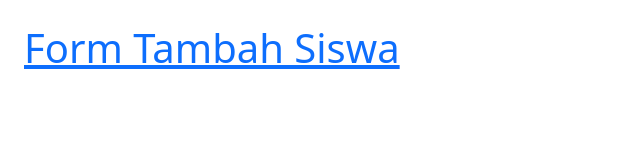
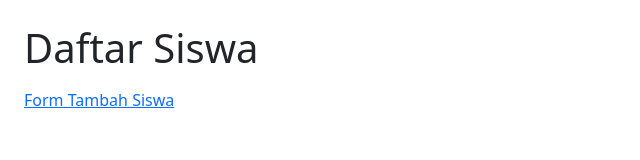
Before and after one commit to niafauziah26/2024-data-siswa, a plain HTML site: page siswa.html in a window 1280 px wide. Shown: the whole page, without its empty margins (0-640 px from the left). Drawn offline with nearby package versions, Linux system fonts and the light colour scheme; no server answers.

Commit message:
menambahkan html

```diff
--- a/siswa.html
+++ b/siswa.html
@@ -15,7 +15,7 @@
 </head>
 
 <body class="m-4">
-  <h1 Daftar Siswa/>
+  <h1>Daftar Siswa</h1>
   <ul id="daftar-siswa"></ul>
 
   <a href="index.html">Form Tambah Siswa</a>
@@ -23,7 +23,6 @@
 
 <script type="module">
     import { ambilDaftarSiswa } from "./main.js";
-
     $(document).ready(async function() {
       let elemenNamaSiswa = $('#daftar-siswa');
       let daftarSiswa = await ambilDaftarSiswa();
```
Also changed, not shown: index.html (+2 -4 lines).
